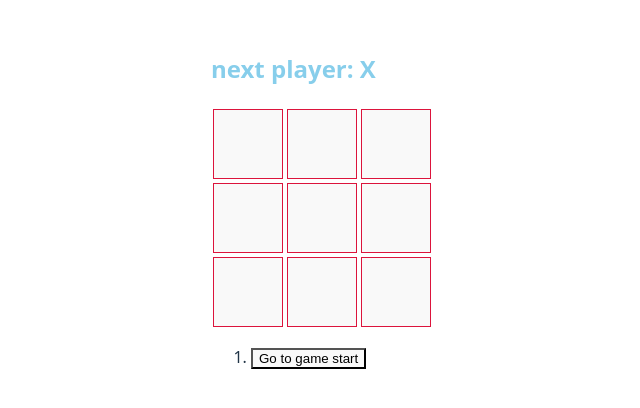
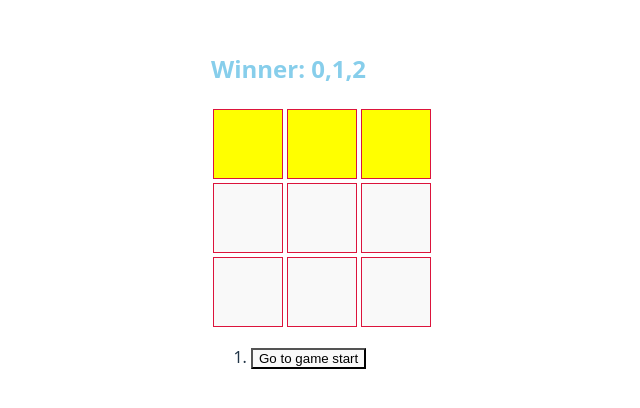
Before and after one commit to abdel1413/react-tictactoe, a React (Vite) app: page / in a window 1280 px wide. Shown: the part 192-600 px from the top of the page, without its empty margins (318-958 px from the left). Built offline with nearby package versions, Linux system fonts and the light colour scheme.

Commit message:
debugging

```diff
--- a/src/components/Board.jsx
+++ b/src/components/Board.jsx
@@ -8,12 +8,14 @@ export const Board =({xIsNext, squares, onPlay})=>{
 // const [xIsNext, setXIsNext] = useState(true)
 
 
-const winner =  winnerFunction(squares)
+const winningLine =  winnerFunction(squares)
 
 
   let status;
-  if(winner){
-    status= "Winner: "+ winner
+  if(winningLine){
+     status= "Winner: "+ winningLine
+    // let symbol = squares[winningLine[0]]
+    // status ="Winner :"+ symbol
   }else if(squares.every(Boolean))  {
     status = "No winner"
   }else{
@@ -25,7 +27,7 @@ const winner =  winnerFunction(squares)
 
  const handleClick =(i)=>{
 
-  if( winner||squares[i]){
+  if( winningLine||squares[i]){
     return;;
   }
 
@@ -49,15 +51,20 @@ const winner =  winnerFunction(squares)
      const cols =[];
       for(let col = 0; col < size; col++){
         const index = row * size + col;
-        cols.push( <Squares key={index} value={squares[index]} onSquareClick= { ()=> handleClick(index)} />)
+
+        cols.push(
+           <Squares key={index}
+            value={squares[index]}
+            highlight={winningLine?.includes(index)} //highlight it if part of winning combo
+             onSquareClick= { ()=> handleClick(index)} />)
       }
 
-      cols.forEach(e => console.log(e))
+
 
       board.push(<div key={row} className="row">{cols}</div>)
 
    }
-   board.forEach(b =>console.log(b.props.children))
+
 
     return (<>
 
@@ -88,7 +95,8 @@ const  winnerFunction = (squares)=>{
     for(let i=0; i< winner.length; i++){
       const [a,b,c]=winner[i]
       if(squares && squares[a] === squares[b] && squares[a]===squares[c]){
-        return squares[a]
+        // return squares[a]
+        return [a,b,c]
       }
     }
     return null;
--- a/src/components/Squares.jsx
+++ b/src/components/Squares.jsx
@@ -1,8 +1,8 @@
 
 
-export const Squares=({value,onSquareClick})=>{
+export const Squares=({value,onSquareClick, highlight})=>{
 
-    return <button  className="square" onClick={onSquareClick}
+    return <button  className={`square ${highlight? "highlight": ""}`} onClick={onSquareClick}
 
     >{value}</button>
 }
--- a/src/index.css
+++ b/src/index.css
@@ -44,6 +44,10 @@ body {
 
 }
 
+.square.highlight{
+  background-color: yellow;
+}
+
 .row{
   display: flex;
   gap: 0;
```
